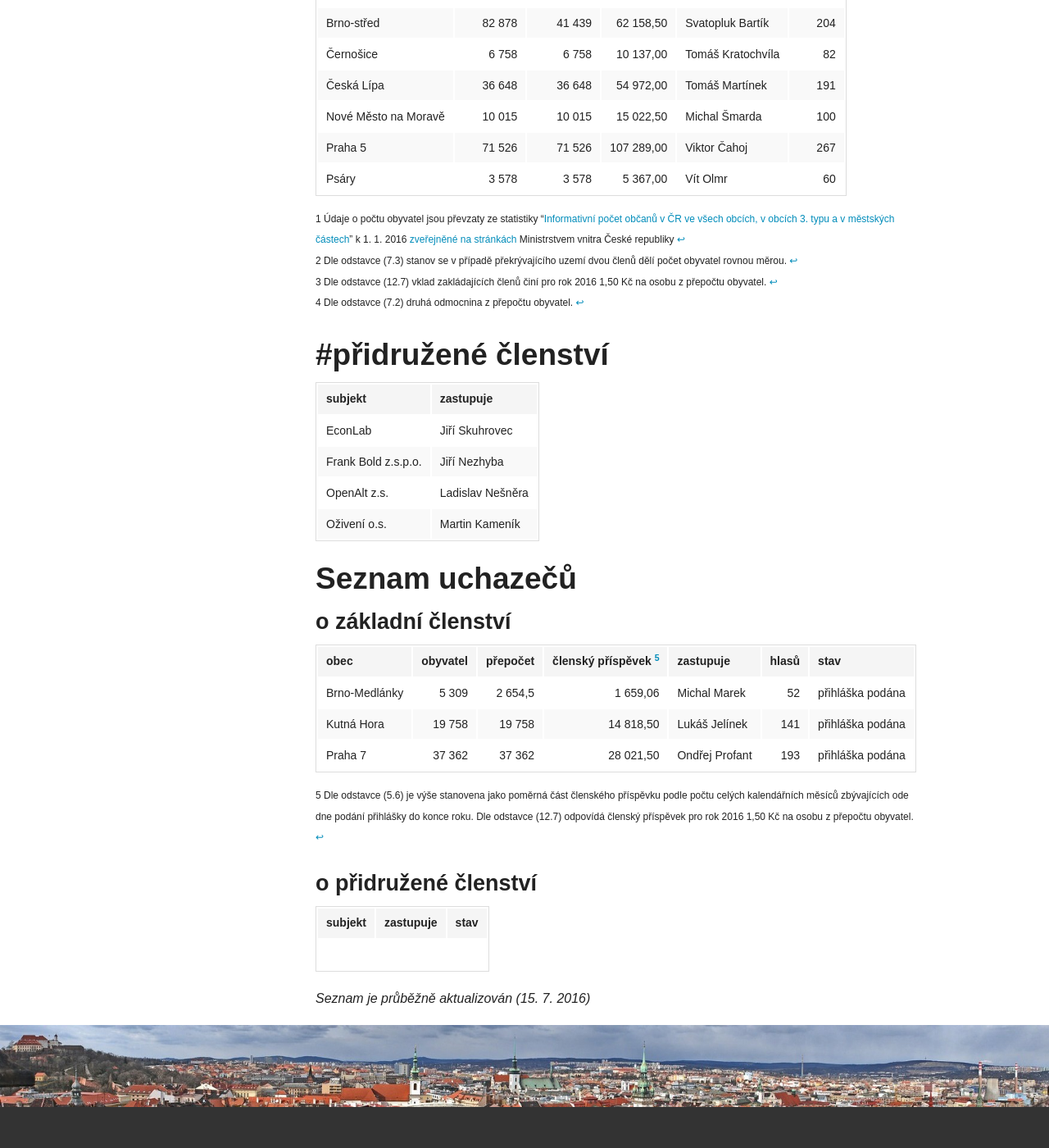
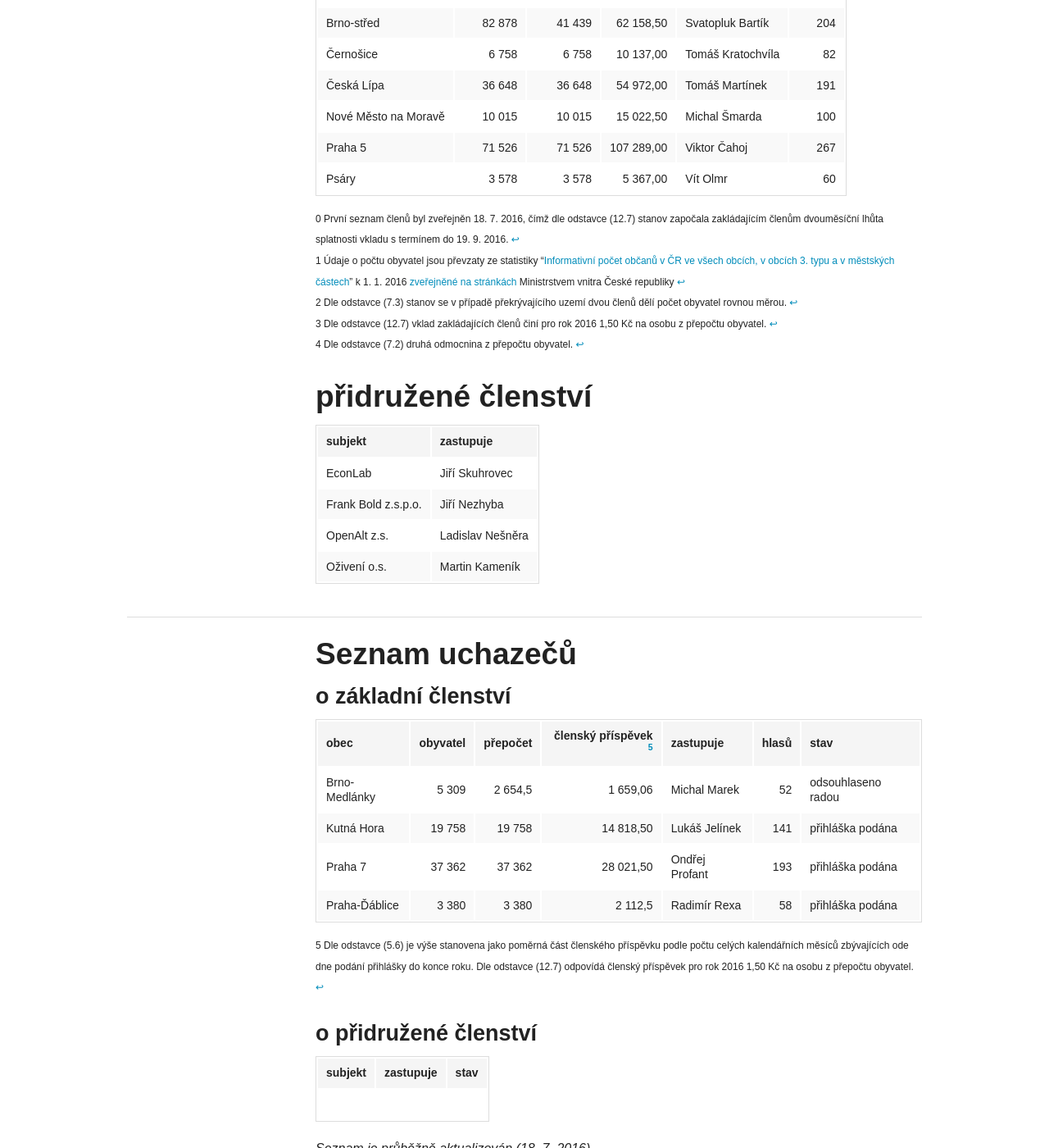
Before and after one commit to otevrenamesta/otevrenamesta.github.io, a Jekyll site: the page built from pages/clenstvi_new.md, in a window 1280 px wide and 1400 px high, scrolled down 763 px. Shown: the whole window at 82% size. Built offline with Jekyll 4.4.1, drawn with Linux system fonts in a browser that asks for light colours; nearby versions of some CDN libraries; library files that are not in the unit come from our copies; some of the changed text lies outside the part shown.

Commit message:
Update clenstvi_new.md

```diff
--- a/pages/clenstvi_new.md
+++ b/pages/clenstvi_new.md
@@ -18,7 +18,7 @@ image:
 
 ----
 
-## Seznam členů
+## Seznam členů <sup id="a0">[0](#f0)</sup>
 
 ### základní členství
 
@@ -32,12 +32,13 @@ Nové Město na Moravě | 10 015 | 10 015 | 15 022,50 | Michal Šmarda | 100
 Praha 5 | 71 526 | 71 526 | 107 289,00 | Viktor Čahoj | 267
 Psáry | 3 578 | 3 578 | 5 367,00 | Vít Olmr | 60
 
-<sup><span id="f1">1</span> Údaje o počtu obyvatel jsou převzaty ze statistiky "[Informativní počet občanů v ČR ve všech obcích, v obcích 3. typu a v městských částech](http://www.mvcr.cz/soubor/pocty-obyvatel-v-obcich-cr-pocet-obyvatel-k-1-1-2016-xls.aspx)" k 1. 1. 2016 [zveřejněné na stránkách](http://www.mvcr.cz/clanek/statistiky-pocty-obyvatel-v-obcich.aspx) Ministrstvem vnitra České republiky [↩](#a1)
+<sup><span id="f0">0</span> První seznam členů byl zveřejněn 18. 7. 2016, čímž dle odstavce (12.7) stanov započala zakládajícím členům dvouměsíční lhůta splatnosti vkladu s termínem do 19. 9. 2016. [↩](#a0)
+<span id="f1">1</span> Údaje o počtu obyvatel jsou převzaty ze statistiky "[Informativní počet občanů v ČR ve všech obcích, v obcích 3. typu a v městských částech](http://www.mvcr.cz/soubor/pocty-obyvatel-v-obcich-cr-pocet-obyvatel-k-1-1-2016-xls.aspx)" k 1. 1. 2016 [zveřejněné na stránkách](http://www.mvcr.cz/clanek/statistiky-pocty-obyvatel-v-obcich.aspx) Ministrstvem vnitra České republiky [↩](#a1)
 <span id="f2">2</span> Dle odstavce (7.3) stanov se v případě překrývajícího uzemí dvou členů dělí počet obyvatel rovnou měrou. [↩](#a2)
 <span id="f3">3</span> Dle odstavce (12.7) vklad zakládajících členů činí pro rok 2016 1,50 Kč na osobu z přepočtu obyvatel. [↩](#a3)
 <span id="f4">4</span> Dle odstavce (7.2) druhá odmocnina z přepočtu obyvatel. [↩](#a4)</sup>
 
-## #přidružené členství
+## přidružené členství
 
 subjekt | zastupuje
 --- | ---
@@ -46,15 +47,18 @@ Frank Bold z.s.p.o. | Jiří Nezhyba
 OpenAlt z.s. | Ladislav Nešněra
 Oživení o.s. | Martin Kameník
 
+----
+
 ## Seznam uchazečů
 
 ### o základní členství
 
 obec | obyvatel | přepočet | členský příspěvek <sup id="a5">[5](#f5)</sup>  | zastupuje | hlasů | stav
 --- | ---:| ---:| ---:| --- | ---:| ---
-Brno-Medlánky | 5 309 | 2 654,5 | 1 659,06 | Michal Marek | 52 | přihláška podána
+Brno-Medlánky | 5 309 | 2 654,5 | 1 659,06 | Michal Marek | 52 | odsouhlaseno radou
 Kutná Hora | 19 758 | 19 758 | 14 818,50 | Lukáš Jelínek | 141 | přihláška podána
 Praha 7 | 37 362 | 37 362 | 28 021,50 | Ondřej Profant | 193 | přihláška podána
+Praha-Ďáblice | 3 380 | 3 380 | 2 112,5 | Radimír Rexa | 58 | přihláška podána
 
 <sup><span id="f5">5</span> Dle odstavce (5.6) je výše stanovena jako poměrná část členského příspěvku podle počtu celých kalendářních měsíců zbývajících ode dne podání přihlášky do konce roku. Dle odstavce (12.7) odpovídá členský příspěvek pro rok 2016 1,50 Kč na osobu z přepočtu obyvatel. [↩](#a5)<sup>
 
@@ -64,4 +68,4 @@ subjekt | zastupuje | stav
 --- | --- | ---
  |  |
 
-*Seznam je průběžně aktualizován (15. 7. 2016)*
+*Seznam je průběžně aktualizován (18. 7. 2016)*
```
